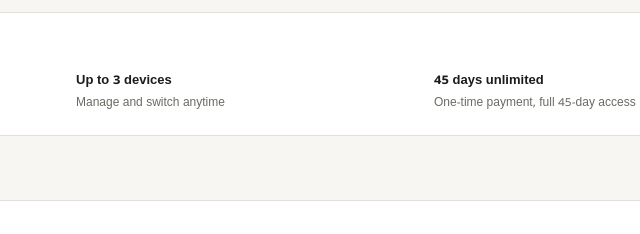
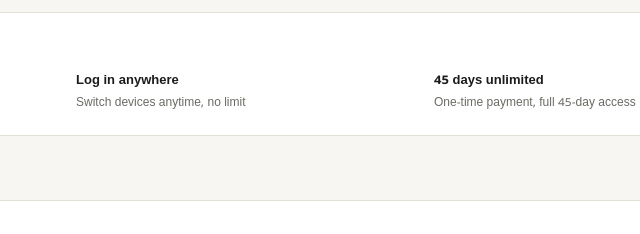
Before and after one commit to devcode-os/studyhelp, an Astro site: page /plans in a window 1280 px wide. Shown: the part 469-703 px from the top of the page, 393-1033 px from the left. Built offline with nearby package versions, Linux system fonts and the light colour scheme; Astro itself is replaced by a stand-in of ours; no server answers.

Commit message:
Update device-limit copy: log in anywhere, no cap

```diff
--- a/src/pages/plans/index.astro
+++ b/src/pages/plans/index.astro
@@ -89,8 +89,8 @@ const subjects = [
           <div style="font-size:12px; color:var(--muted);">All chapters, all FAQs</div>
         </div>
         <div>
-          <div style="font-size:13px; font-weight:600;">Up to 3 devices</div>
-          <div style="font-size:12px; color:var(--muted);">Manage and switch anytime</div>
+          <div style="font-size:13px; font-weight:600;">Log in anywhere</div>
+          <div style="font-size:12px; color:var(--muted);">Switch devices anytime, no limit</div>
         </div>
         <div>
           <div style="font-size:13px; font-weight:600;">45 days unlimited</div>
```
